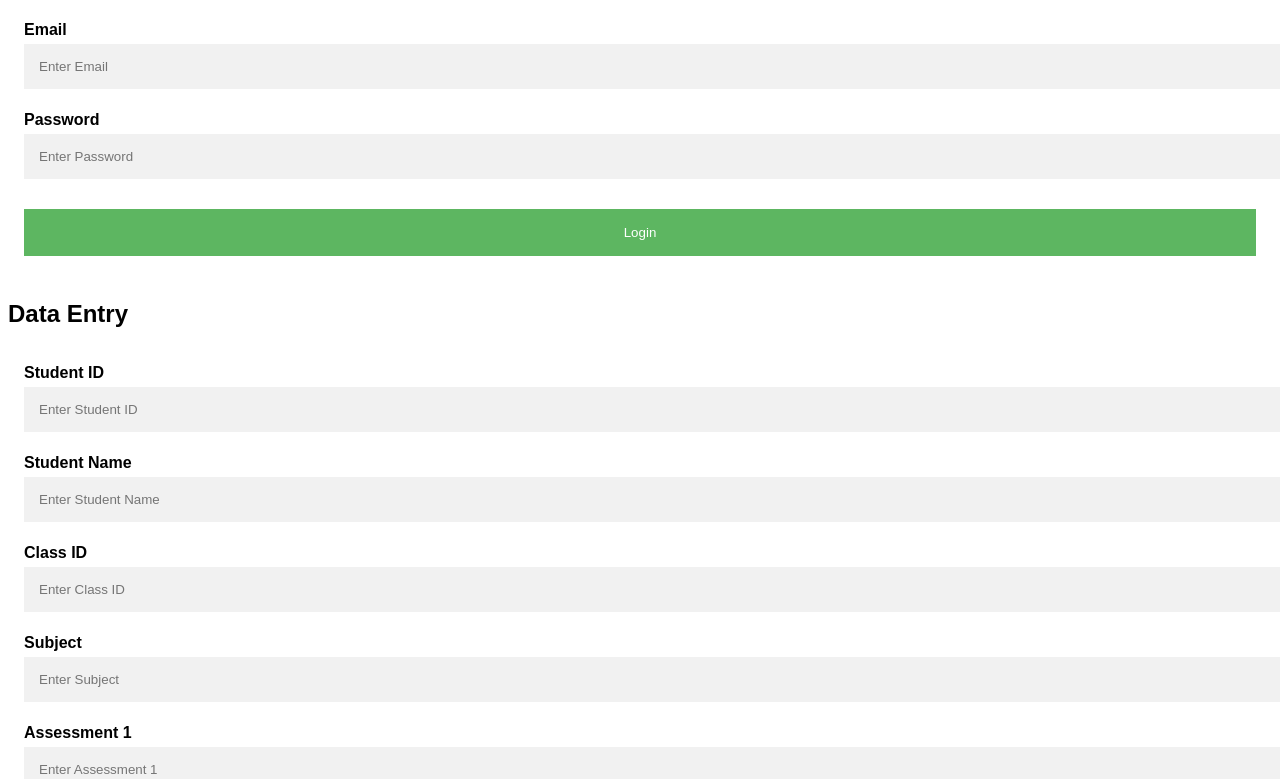
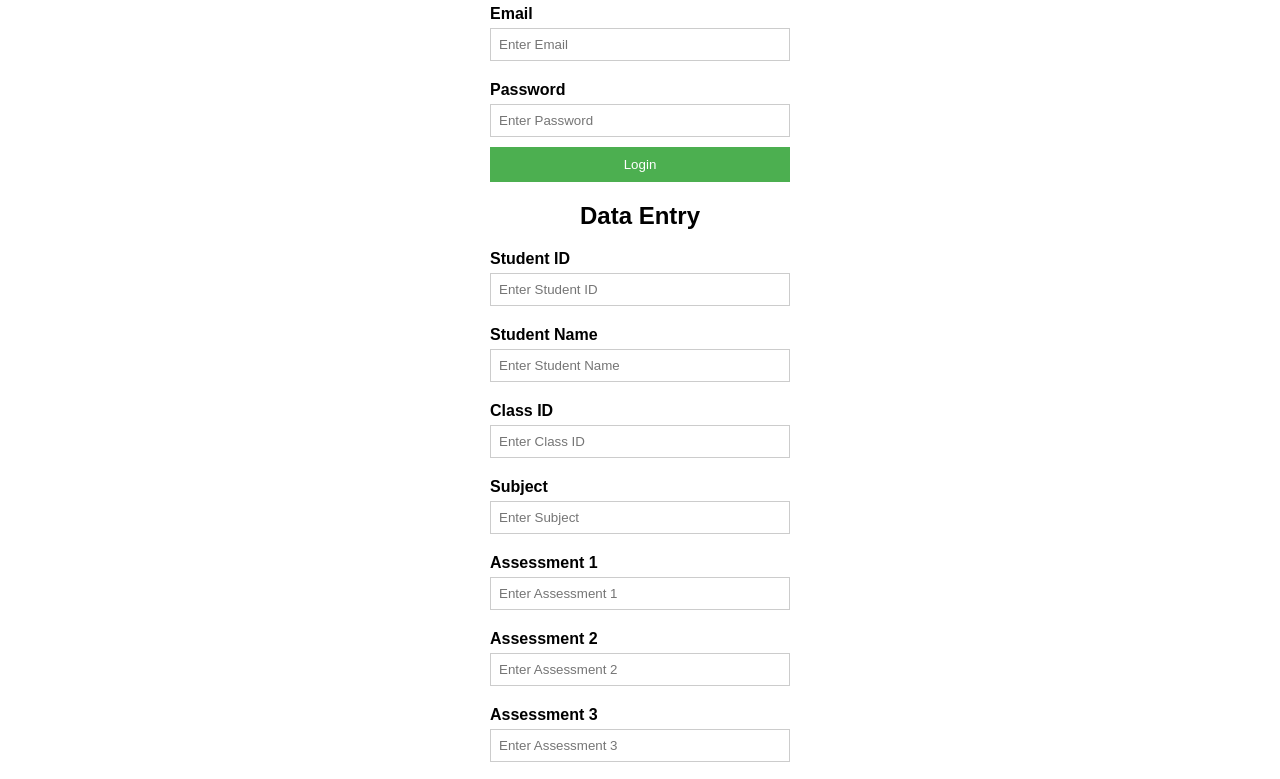
Before and after one commit to hnhs-prog/wes, a plain HTML site: page index.html in a window 1280 px wide. Shown: the part 63-842 px from the top of the page. Drawn offline with Linux system fonts and the light colour scheme.

Commit message:
Update styles.css

```diff
--- a/styles.css
+++ b/styles.css
@@ -2,36 +2,38 @@ body {
   font-family: Arial, sans-serif;
 }
 
-.container {
-  padding: 16px;
-  background-color: white;
+h2 {
+  text-align: center;
 }
 
-input[type=text], input[type=password] {
-  width: 100%;
-  padding: 15px;
-  margin: 5px 0 22px 0;
-  display: inline-block;
-  border: none;
-  background: #f1f1f1;
+.container {
+  width: 300px;
+  margin: 0 auto;
 }
 
-input[type=text]:focus, input[type=password]:focus {
-  background-color: #ddd;
-  outline: none;
+label {
+  display: block;
+  margin-top: 10px;
 }
 
-button[type=submit] {
+input {
+  width: 100%;
+  padding: 8px;
+  margin-top: 5px;
+  margin-bottom: 10px;
+  border: 1px solid #ccc;
+  box-sizing: border-box;
+}
+
+button {
   background-color: #4CAF50;
   color: white;
-  padding: 16px 20px;
-  margin: 8px 0;
+  padding: 10px;
   border: none;
   cursor: pointer;
   width: 100%;
-  opacity: 0.9;
 }
 
-button[type=submit]:hover {
-  opacity: 1;
+button:hover {
+  opacity: 0.8;
 }
```
